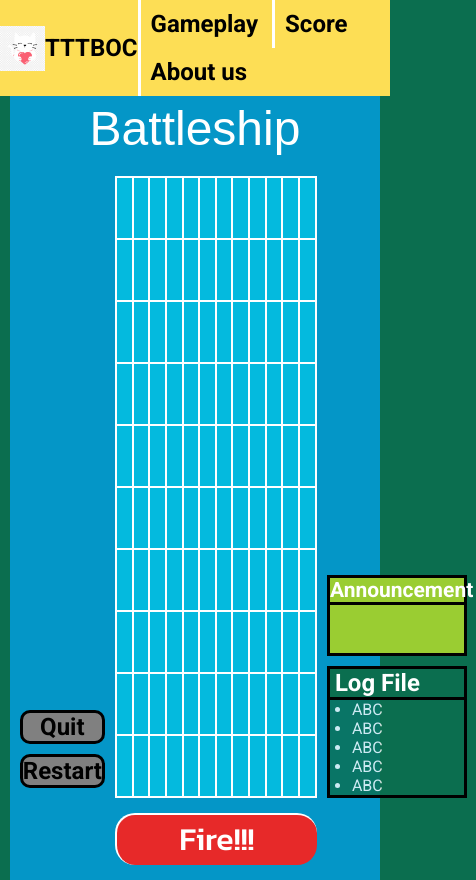
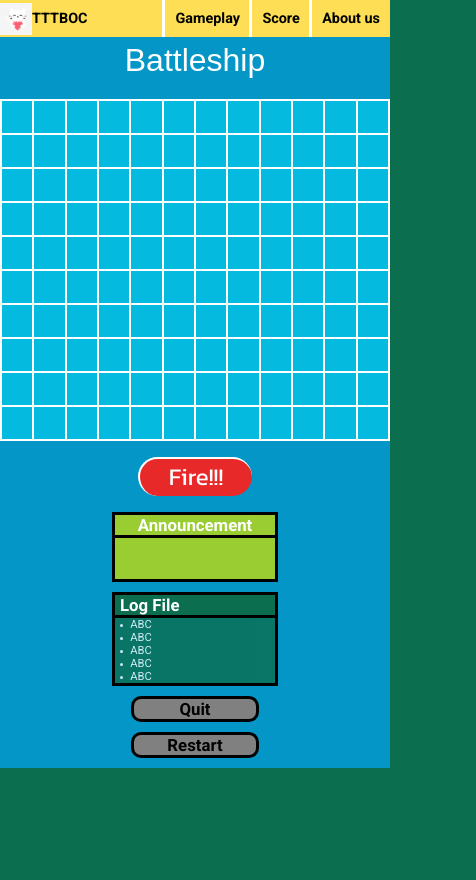
Before and after one commit to KhoaDinhNguyen/BattleShip, a plain HTML site: page gamePlay.html in a window 390 px wide. Shown: the whole page, 476 px wide, since content can reach past the window. After the commit the page ends 844 px from the top, so only its background shows below. Drawn offline with Linux system fonts and the light colour scheme; a web font is replaced by a local one.

Commit message:
create viewport for mobile

```diff
--- a/gamePlay.html
+++ b/gamePlay.html
@@ -10,6 +10,7 @@
       href="https://fonts.googleapis.com/css2?family=Kanit:ital,wght@0,100;0,200;0,300;0,400;0,500;0,600;0,700;0,800;0,900;1,100;1,200;1,300;1,400;1,500;1,600;1,700;1,800;1,900&family=Poetsen+One&family=Roboto:ital,wght@0,100;0,300;0,400;0,500;0,700;0,900;1,100;1,300;1,400;1,500;1,700;1,900&display=swap"
       rel="stylesheet"
     />
+    <meta name="viewport" content="width=device-width, initial-scale=1" />
   </head>
   <body>
     <header>
@@ -170,10 +171,6 @@
             <td></td>
           </tr>
         </table>
-        <div id="interact">
-          <h2 class="quit">Quit</h2>
-          <h2 class="restart">Restart</h2>
-        </div>
         <h2 id="fire">Fire!!!</h2>
         <div id="console">
           <div class="info">
@@ -190,6 +187,10 @@
             </ul>
           </div>
         </div>
+        <div id="interact">
+          <h2 class="quit">Quit</h2>
+          <h2 class="restart">Restart</h2>
+        </div>
       </div>
     </main>
   </body>
--- a/source/css/gamePlay.css
+++ b/source/css/gamePlay.css
@@ -7,10 +7,10 @@
 body {
   background-color: #0b6e4f;
 }
-main{
+
+main {
   background-color: #0496c7;
   text-align: center;
-    width: 95%;
   margin: 0 auto;
 }
 
@@ -18,15 +18,17 @@ header {
   background-color: #fdde55;
   display: flex;
   justify-content: space-between;
+  font-size: 0.6rem;
+  flex-wrap: wrap;
 }
 
-header figure{
+header figure {
   display: flex;
   align-items: center;
 }
 
-header img{
-    width: 45px;
+header img {
+  max-width: 2rem;
 }
 
 header figcaption {
@@ -41,6 +43,7 @@ nav ul {
 nav li {
   display: inline-block;
   border-left: 3px solid white;
+  margin-left: -3px;
   padding: 10px;
 }
 
@@ -56,38 +59,22 @@ h1 {
   color: white;
   margin-bottom: 20px;
   padding-top: 5px;
-    font-size: 3em;
-}
-
-#board {
-    display: grid;
-    margin: 0 auto;
-    grid-template-columns: 1fr maxmin(75%, 768px) 1fr;
-    grid-template-rows: auto auto;
-}
-
-#interact {
-    grid-column: 1 / span 1;
-    grid-row: 1 / span 1;
-}
-
-#console{
-    grid-column: 3 / span 1;
-    grid-row: 1 / span 1;
+  font-size: 2rem;
 }
 
 /*============================= table ======================= */
 table.playboard {
   border-collapse: collapse;
   background-color: #04bade;
+  margin: 0 auto;
+  display: flex;
 }
 
 table.playboard td {
-    grid-column: 2 / span 1;
-    grid-row: 1 / span 1;
   border: white solid 2px;
-    width: 60px;
-    height: 60px;
+  width: 5rem;
+  height: clamp(2rem, 2rem, 5rem);
+  flex-shrink: 1;
 }
 
 table.playboard td:hover {
@@ -95,18 +82,17 @@ table.playboard td:hover {
 }
 
 /*============================= fire button ======================= */
-#fire{
-    grid-column: 2 / span 1;
-    grid-row: 2 / span 1;
-    height: 50px;
-    width: 200px;
+#fire {
+  height: 2rem;
+  width: 7rem;
   justify-self: center;
-    font-size: 2em;
+  font-size: 1.5rem;
   font-family: "Kanit", sans-serif;
-    font-weight: 500;
-    margin: 15px 0px;
+  font-weight: 400;
+  margin: 1rem auto;
+  padding-bottom: 5px;
   border-radius: 20px;
-    background-color: #E72929;
+  background-color: #e72929;
   border-top: white solid 2px;
   border-left: white solid 2px;
   color: white;
@@ -114,7 +100,7 @@ table.playboard td:hover {
 }
 
 #fire:active {
-    box-shadow: 5px 5px #E72929;
+  box-shadow: 5px 5px #e72929;
   border-right: white;
   border-bottom: white;
 }
@@ -125,35 +111,44 @@ table.playboard td:hover {
   display: flex;
   flex-direction: column;
   justify-content: flex-end;
+  min-width: max-content;
+  max-width: 8rem;
+  margin: 0 auto;
+  font-size: 0.7rem;
 }
 
-#interact .quit, #interact .restart {
-    margin: 10px;
+#interact .quit,
+#interact .restart {
   background-color: gray;
   border: black solid 3px;
   border-radius: 10px;
-    margin-top: 0px;
   cursor: default;
+  margin-bottom: 10px;
 }
 
-#interact .quit:active, #interact .restart:active {
+#interact .quit:active,
+#interact .restart:active {
   box-shadow: 5px 5px gray;
 }
 
+/*============================= console ======================= */
 #console {
   display: flex;
   flex-direction: column;
   justify-content: flex-end;
-    margin: 0px 10px;
+  margin: 0 auto;
+  max-width: 20rem;
 }
 
 .logfile {
   border-collapse: collapse;
   border: 3px solid black;
-    margin-top: 10px;
-    width: 90%;
+  width: 10rem;
   text-align: left;
   color: white;
+  margin: 0 auto;
+  margin-bottom: 10px;
+  font-size: 0.7rem;
 }
 
 .logfile h2 {
@@ -168,22 +163,24 @@ table.playboard td:hover {
   list-style-position: inside;
 }
 
-.logfile ul li{
+.logfile ul li {
   margin-left: 5px;
 }
 
-.logfile ul li p{
+.logfile ul li p {
   display: inline;
   margin-left: -5px;
 }
 
 .info {
   color: white;
-    font-size: 14px;
+  font-size: 0.7rem;
   border: black solid 3px;
-    height: 75px;
-    background-color:yellowgreen;
-    width: 90%;
+  height: 4rem;
+  background-color: yellowgreen;
+  width: 10rem;
+  margin: 0 auto;
+  margin-bottom: 10px;
 }
 
 .info h2:nth-child(1) {
```
Lines whose indentation alone changed are shown as unchanged.
